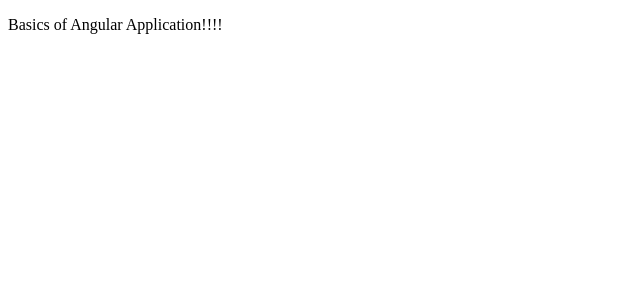
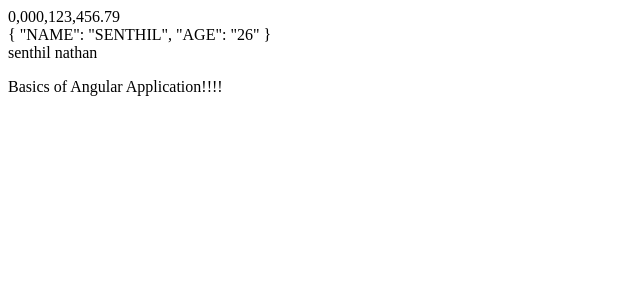
Before and after one commit to senthilj94/AngularBasics, an Angular app: page / in a window 1280 px wide. Shown: the top 300 px of the page, without its empty margins (0-640 px from the left). Built offline with nearby package versions, Linux system fonts and the light colour scheme.

Commit message:
pipe and custom pipe

```diff
--- a/src/app/app.component.html
+++ b/src/app/app.component.html
@@ -17,4 +17,5 @@
 <!-- Custom Structural Directive <button (click)="toggle()">Display</button>
 <p *appCustomstructural="display">Basics of Angular Application!!!!</p>-->
 
+<app-pipe></app-pipe>
 <p>Basics of Angular Application!!!!</p>
--- a/src/app/app.module.ts
+++ b/src/app/app.module.ts
@@ -16,6 +16,8 @@
 import { HostchildComponent } from './hostbinding/hostchild/hostchild.component';
 import { HighlightDirective } from './directives/highlight.directive';
 import { CustomstructuralDirective } from './directives/customstructural.directive';
+import { PipeComponent } from './pipes/pipe/pipe.component';
+import { AppendPipe } from './pipes/pipe/custom.pipe';
 
 @NgModule({
   declarations: [
@@ -31,7 +33,9 @@
     HostparentComponent,
     HostchildComponent,
     HighlightDirective,
-    CustomstructuralDirective
+    CustomstructuralDirective,
+    PipeComponent,
+    AppendPipe
   ],
   imports: [
     BrowserModule,
--- /dev/null
+++ b/src/app/pipes/pipe/custom.pipe.ts
@@ -0,0 +1,11 @@
+import { Pipe, PipeTransform } from '@angular/core';
+
+@Pipe({
+    name: 'append'
+})
+
+export class AppendPipe implements PipeTransform {
+    transform(value, appendText) {
+        return value + appendText;
+    }
+}
--- /dev/null
+++ b/src/app/pipes/pipe/pipe.component.html
@@ -0,0 +1,9 @@
+<div>
+    {{num | number: '10.1-2'}}
+</div>
+<div>
+    {{obj | json | uppercase}}
+</div>
+<div>
+    {{name | append: ' nathan'}}
+</div>
--- /dev/null
+++ b/src/app/pipes/pipe/pipe.component.ts
@@ -0,0 +1,18 @@
+import { Component, OnInit } from '@angular/core';
+
+@Component({
+  selector: 'app-pipe',
+  templateUrl: './pipe.component.html',
+  styleUrls: ['./pipe.component.scss']
+})
+export class PipeComponent implements OnInit {
+
+  num = 123456.7892;
+  obj = {name: 'senthil', age: '26'};
+  name = 'senthil';
+
+  constructor() { }
+
+  ngOnInit(): void {
+  }
+}
```
Also changed, not shown: src/app/pipes/pipe/pipe.component.scss (added), 1 other file (tests, documents, lock files or other folders).
